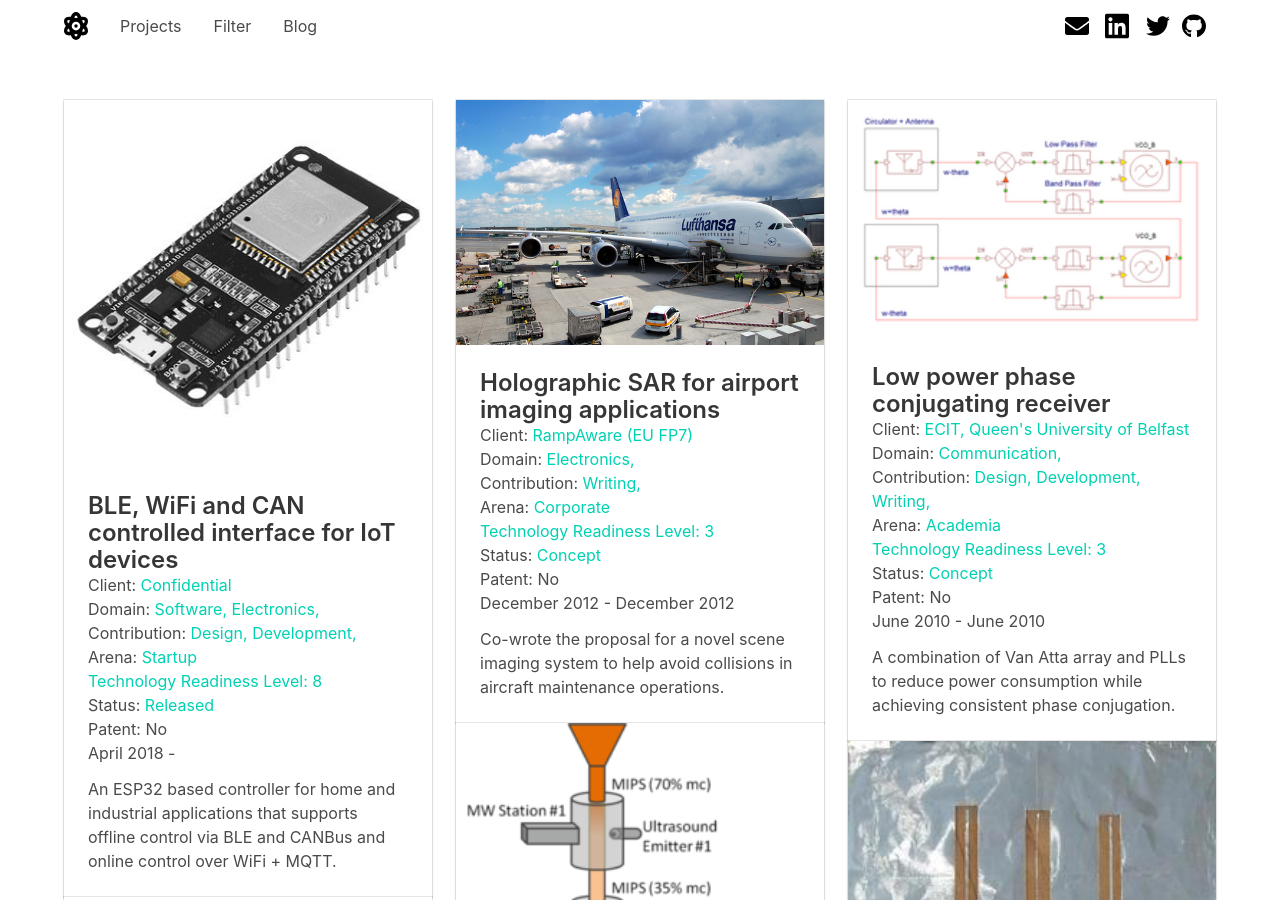
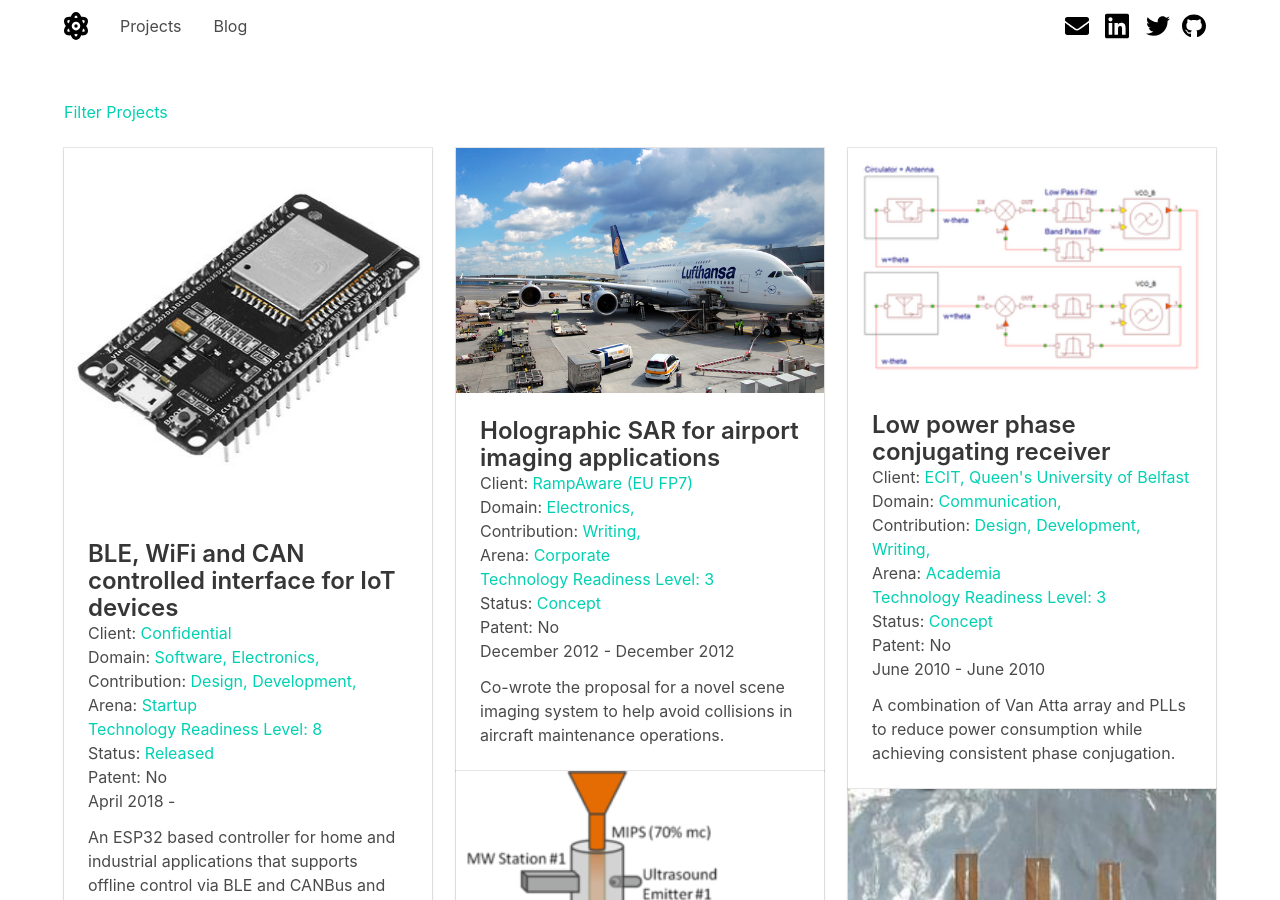
Before and after one commit to tejpochiraju/archive-tejpochiraju.github.io, a Jekyll site: the page built from _pages/portfolio.md, in a window 1280 px wide and 900 px high. Built offline with Jekyll 4.4.1, drawn with Linux system fonts in a browser that asks for light colours.

Commit message:
Remove filter from navbar

```diff
--- a/_includes/header.html
+++ b/_includes/header.html
@@ -4,7 +4,6 @@
       <div class="navbar-brand">
         <a class="navbar-item" href="/"><span class="icon"><img src="/assets/images/atom-solid.svg" /></span></a>
         <a class="navbar-item" href="/portfolio/">Projects</a>
-        <a class="navbar-item" href="/filter/">Filter</a>
         <a class="navbar-item" href="/blog/">Blog</a>
         <div class="navbar-burger" data-target="navMenu">
           <span></span>
--- a/_pages/portfolio.md
+++ b/_pages/portfolio.md
@@ -2,6 +2,10 @@
 layout: default
 permalink: /portfolio/
 ---
+
+<a href="/filter/">Filter Projects</a>
+<br/>
+<br/>
 
 <div class="columns">
   {% assign display_tags = "" %}
```
